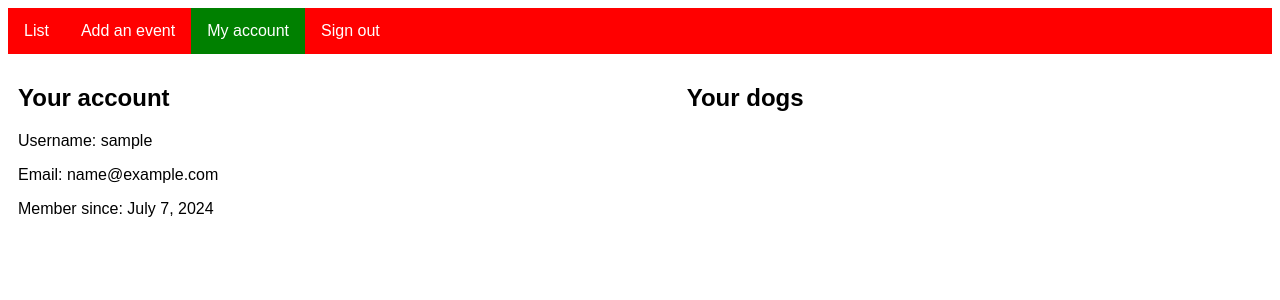
After one commit to A-Potion/sniffshow, a Django app: page /accounts/profile in a window 1280 px wide. The commit adds this page. Shown: the top 300 px of the page. Run offline with Django 5.2, Linux system fonts and the light colour scheme; the visitor is signed in with stand-in values (Sample User, id 1).

Commit message:
Profile view, scraps of dog list.

```diff
--- a/accounts/forms.py
+++ b/accounts/forms.py
@@ -1,18 +1,21 @@
 from django import forms
 from django.contrib.auth.forms import UserCreationForm
 from django.contrib.auth.models import User
+from .models import UserData
 
 class SignUpForm(UserCreationForm):
+    phone = forms.CharField(max_length=15)
     email = forms.EmailField(max_length=200)
 
     class Meta:
         model = User
-        fields = UserCreationForm.Meta.fields + ("password1", "password2", "email")
+        fields = UserCreationForm.Meta.fields + ("password1", "password2", "email", "phone")
         widgets = {
             'username': forms.TextInput(attrs={'placeholder': 'Username'}),
             'email': forms.EmailInput(attrs={'placeholder': 'Email'}),
             'password1': forms.PasswordInput(attrs={'placeholder': 'Password'}),
             'password2': forms.PasswordInput(attrs={'placeholder': 'Repeat password'}),
+            'phone': forms.TextInput(attrs={'placeholder': 'Phone number'}),
         }
     def __init__(self, *args, **kwargs):
         super(SignUpForm, self).__init__(*args, **kwargs)
--- /dev/null
+++ b/accounts/templates/registration/profile.html
@@ -0,0 +1,20 @@
+{%  extends "base.html" %}
+{% block profile %}class="active"{% endblock profile %}
+
+{% block title %}Your account{% endblock title %}
+
+{% block content %}
+
+    <div class="profile-grid">
+    <div class="user-prof">
+    <h2>Your account</h2>
+    <p>Username: {{ user.username }}</p>
+    <p>Email: {{ user.email }}</p>
+    <p>Member since: {{ user.date_joined|date:"F j, Y" }}</p>
+    </div>
+    <div class="dog-prof">
+    <h2>Your dogs</h2>
+    </div>
+    </div>
+
+{%  endblock content %}
--- a/accounts/templates/registration/signup.html
+++ b/accounts/templates/registration/signup.html
@@ -17,7 +17,9 @@
     <div class="form-group">
         {{ form.password2 }}
     </div>
-    <button type="submit">Sign up</button>
+    <div class="form-group">
+        {{ form.phone }}
+    </div> <button type="submit">Sign up</button>
 </form>
 
 {% endblock %}
--- a/accounts/urls.py
+++ b/accounts/urls.py
@@ -11,5 +11,6 @@ urlpatterns = [
     auth_views.LogoutView.as_view(next_page="event:list"), name="logout",
     ),
     path("signup", views.signup, name="signup"),
+    path("profile", views.profile, name="profile"),
     path('', include('django.contrib.auth.urls')),
 ]
--- a/accounts/views.py
+++ b/accounts/views.py
@@ -3,13 +3,19 @@ from django.shortcuts import render, HttpResponseRedirect
 from django.contrib.auth import login
 from django.views import generic
 from .forms import SignUpForm
+from django.contrib.auth.decorators import login_required
+from .models import UserData
 
+@login_required
+def profile(request):
+    return render(request, "registration/profile.html")
 
 def signup(request):
     if request.method == "POST":
         form = SignUpForm(request.POST)
         if form.is_valid():
             user = form.save()
+            UserData.objects.create(user=user, phone=form.cleaned_data["phone"])
             login(request, user)
             return HttpResponseRedirect(reverse("event:list"))
     else:
--- a/event/static/event/style.css
+++ b/event/static/event/style.css
@@ -70,3 +70,20 @@ div.factsheet tr:nth-child(even) {
 div.factsheet tr:nth-child(odd) {
     background-color: #D2D1CE;
 }
+
+.profile-grid {
+  display: grid;
+  grid-template-areas:
+    'acc acc dog dog'
+    'acc acc dog dog'
+    'acc acc dog dog';
+  gap: 10px;
+  padding: 10px;
+}
+
+.dog-prof {
+    grid-area: dog;
+}
+.user-prof {
+    grid-area: acc;
+}
--- a/event/templates/base.html
+++ b/event/templates/base.html
@@ -12,6 +12,7 @@
         <li {% block list %}{% endblock list %}><a href="{% url 'event:list' %}">List</a></li>
         <li {% block add %}{% endblock add %}><a href="{% url 'event:add' %}">Add an event</a></li>
         {% if user.is_authenticated %}
+            <li {% block profile %}{% endblock profile %}><a href="{% url 'accounts:profile' %}">My account</a></li>
         <li {% block logout %}{% endblock logout %}><form method="post" action="{% url 'accounts:logout' %}">
             {% csrf_token %}
             <button class="logout" type="submit">Sign out</button>
```
Also changed, not shown: accounts/models.py (+10 -3 lines), event/models.py (+7 -5 lines), accounts/migrations/0004_customuserdata_delete_customuser.py (added), accounts/migrations/0005_rename_customuserdata_userdata.py (added), event/migrations/0007_application.py (added).
